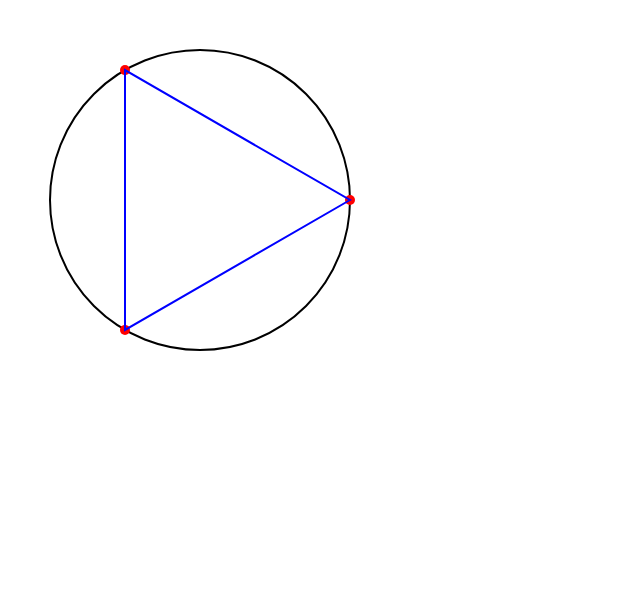
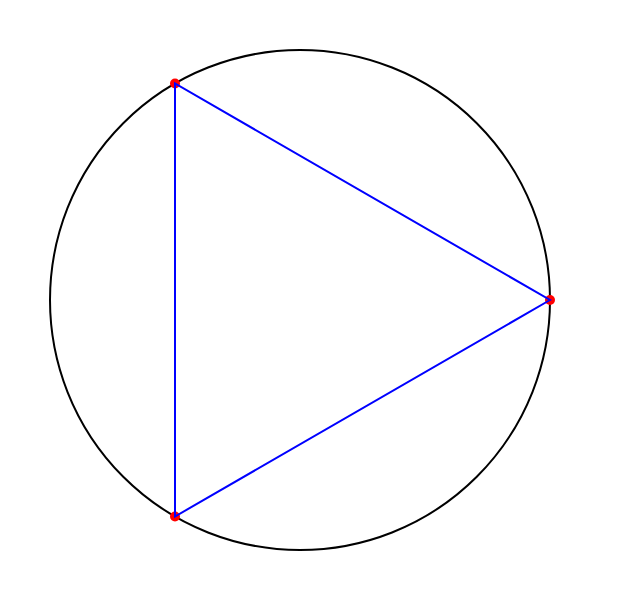
Before and after one commit to phivk/circum-circle, a Next.js app: page / in a window 1280 px wide. Shown: the top 590 px of the page, without its empty margins (0-640 px from the left). Built offline with nearby package versions, Linux system fonts and the light colour scheme.

Commit message:
make dimensions dynamic

```diff
--- a/src/app/CircleWithTriangle.tsx
+++ b/src/app/CircleWithTriangle.tsx
@@ -2,11 +2,19 @@
 
 import React, { useState } from "react";
 
-const CircleWithTriangle: React.FC = () => {
+interface CircleWithTriangleProps {
+  width?: number;
+  height?: number;
+}
+
+const CircleWithTriangle: React.FC<CircleWithTriangleProps> = ({
+  width = 400,
+  height = 400,
+}) => {
   // Circle properties
-  const centerX = 200;
-  const centerY = 200;
-  const radius = 150;
+  const centerX = width / 2;
+  const centerY = height / 2;
+  const radius = Math.min(width, height) / 2 - 50;
 
   // Calculate initial positions of points
   const initialPoints = [
@@ -63,12 +71,11 @@ const CircleWithTriangle: React.FC = () => {
 
   return (
     <svg
-      width="400"
-      height="400"
+      width={width}
+      height={height}
       onMouseMove={handleMouseMove}
       onMouseUp={handleMouseUp}
       onMouseLeave={handleMouseUp}
-      className="bg-slate-100"
     >
       {/* Draw circle */}
       <circle
--- a/src/app/page.tsx
+++ b/src/app/page.tsx
@@ -4,7 +4,9 @@ import CircleWithTriangle from "./CircleWithTriangle";
 export default function Home() {
   return (
     <main className="flex items-center justify-center min-h-screen bg-white">
-      <CircleWithTriangle />
+      <div className="bg-gray-100 p-8 rounded-lg shadow-lg">
+        <CircleWithTriangle width={600} height={600} />
+      </div>
     </main>
   );
 }
```
